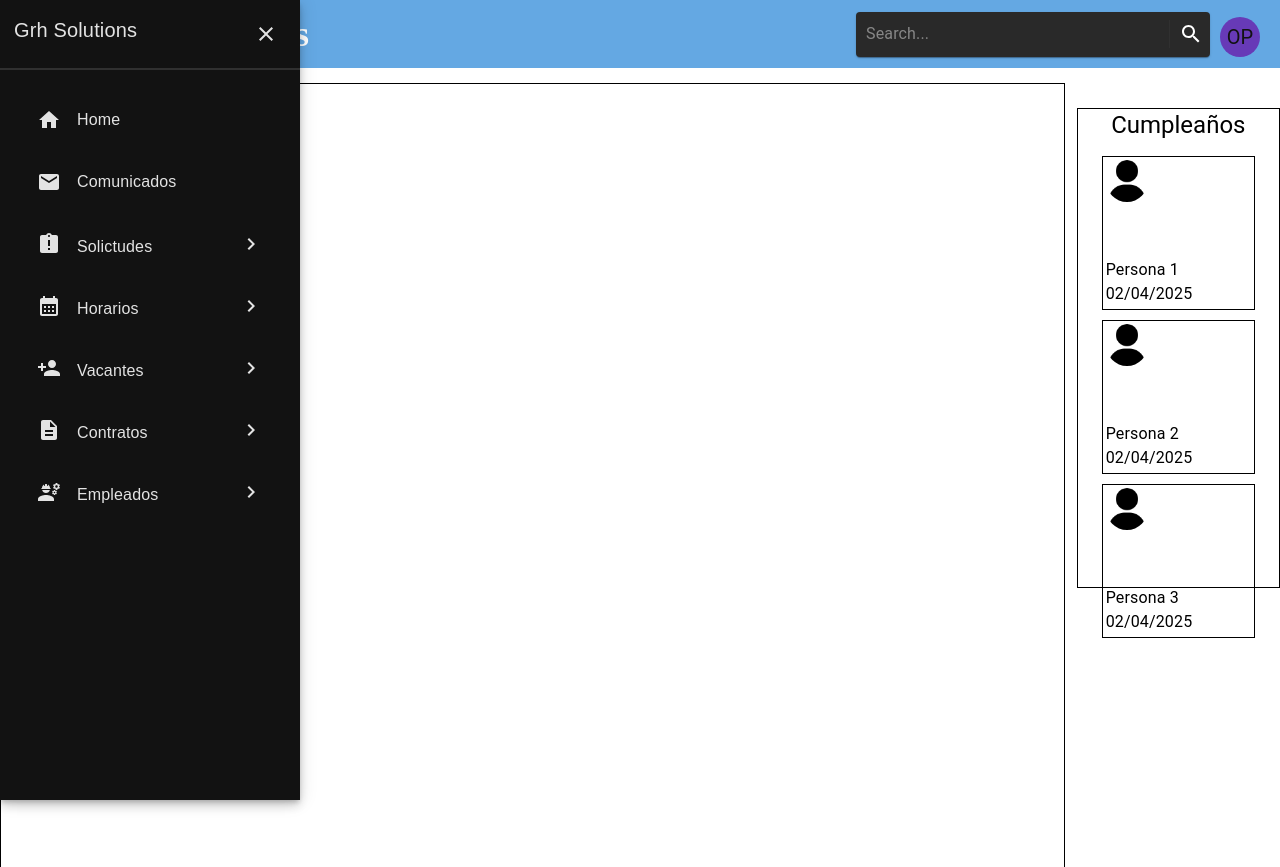
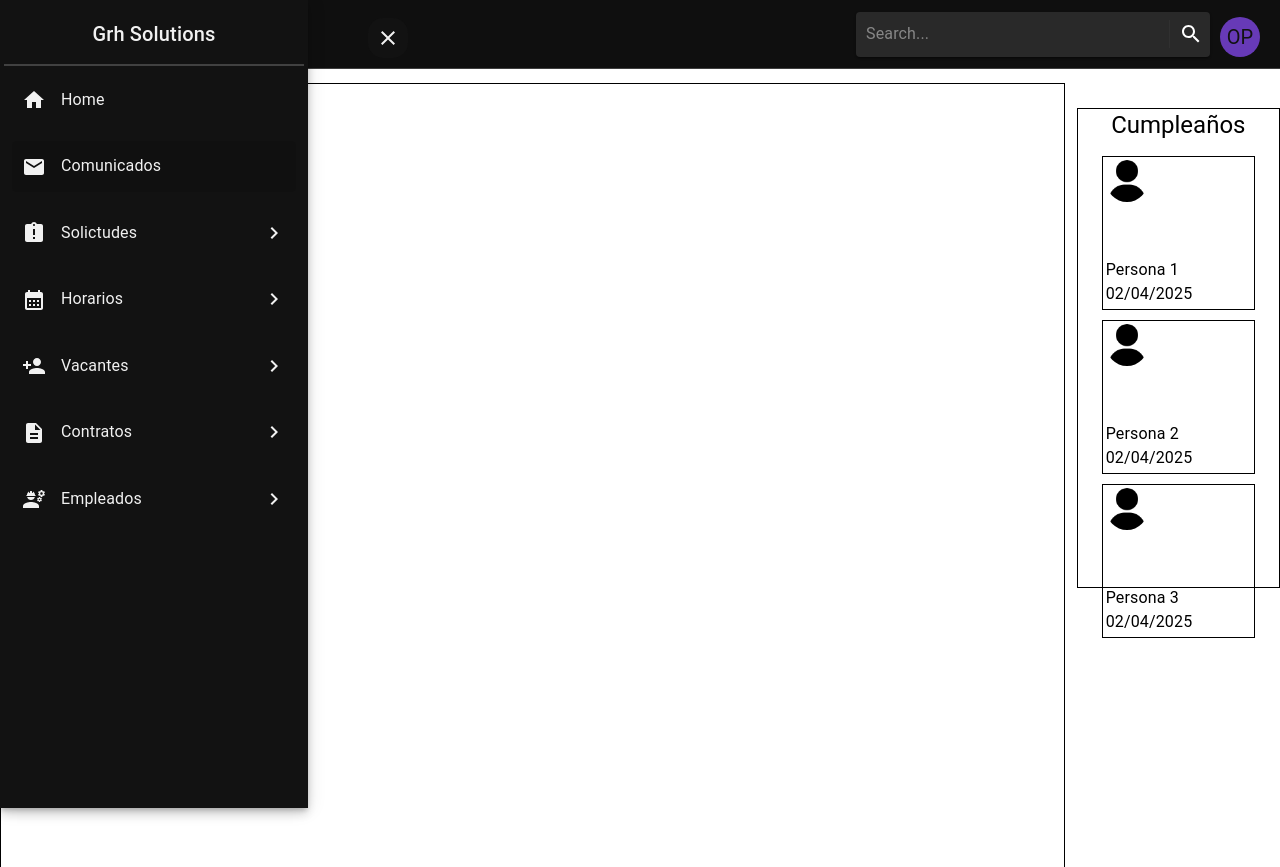
Before and after one commit to GRHsolutions/grh_solutions, a React (Vite) app in the folder Grh-Solutions/grh-solutions.client/: page /comunicados in a window 1280 px wide. Both pictures are taken after a click on the button 42 px from the left and 34 px from the top of the page. Built offline with nearby package versions, Linux system fonts and the light colour scheme.

Commit message:
uso de paleta de colores en navbar, y sidebar 😇 😧

```diff
--- a/Grh-Solutions/grh-solutions.client/src/generics/navBar/navBar.styles.tsx
+++ b/Grh-Solutions/grh-solutions.client/src/generics/navBar/navBar.styles.tsx
@@ -19,28 +19,30 @@ export const NavBarStyles = () => {
             alignItems: "center",
             justifyContent: "space-between",
             backgroundColor: theme.palette.primary.main, // Using the primary color from the theme
+            borderBottom: `1px solid ${theme.palette.primary.divider}`,
             padding: "10px",
             position: "fixed",
             top: 0,
             left: 0,
             width: "100%",
-            borderBottom: "#ffffff",
-            border: "10px",
-            zIndex: 500
+            zIndex: 500,
+            color: theme.palette.primary.contrastText
         },
         right: {
             display: "flex",
-            marginRight: "30px"
+            marginRight: "30px" ,
+            color: theme.palette.primary.contrastText
         },
         left: {
-            color: "white",
             fontSize: "1.5rem",
             display: "flex",
             alignItems: "center",
             gap: "2px",
+            color: theme.palette.primary.contrastText
         },
         brand: {
-            marginLeft: "1rem"
+            marginLeft: "1rem",
+            color: theme.palette.primary.contrastText
         },
         icon: {
             display: "flex",
--- a/Grh-Solutions/grh-solutions.client/src/generics/navBar/navBar.tsx
+++ b/Grh-Solutions/grh-solutions.client/src/generics/navBar/navBar.tsx
@@ -43,7 +43,7 @@ export const NavBar: React.FC = () => {
         <div style={Styles.left} >
           {/* <SideBar /> */}
           <SideBar2 />
-          <h2>GRH Solutions</h2>
+          <label>GRH Solutions</label>
         </div>
         <div style={Styles.right}>
           <div style={Styles.search}>
--- a/Grh-Solutions/grh-solutions.client/src/generics/sidebar2/renderedItems.tsx
+++ b/Grh-Solutions/grh-solutions.client/src/generics/sidebar2/renderedItems.tsx
@@ -52,7 +52,7 @@ export const useRenderedItems = (): Returnable => {
         icon: <AssignmentLateIcon />,
         subItems: [{
             visible: true,
-            to: '/',
+            to: '/solicitudes?type=pendientes',
             disabled: false,
             active: location.pathname === "/solicitudes?type=pendientes",
             label: 'Pendientes',
--- a/Grh-Solutions/grh-solutions.client/src/generics/sidebar2/sideBar.styles.tsx
+++ b/Grh-Solutions/grh-solutions.client/src/generics/sidebar2/sideBar.styles.tsx
@@ -1,12 +1,16 @@
-import { useTheme } from "@mui/material";
+import { SxProps, useTheme } from "@mui/material";
 
 export const useStyles = () => {
   const theme = useTheme();
 
   return {
     menuIcon: {
-      color: theme.palette.text.primary,
-    },
+      color: theme.palette.primary.contrastText,
+      transition: "background-color 0.3s ease",
+      "&:hover":{
+        backgroundColor:  theme.palette.secondary.main,
+      }
+    } as SxProps,
     sidebar: {
       backgroundColor: theme.palette.background.default,
       color: theme.palette.primary.contrastText,
@@ -19,89 +23,15 @@ export const useStyles = () => {
       left: "-280px",
       transition: "left 0.3s ease-in-out",
       zIndex: 200,
+      padding: 0.5,
       boxShadow: theme.shadows[6], // Sombra más pronunciada
-      "*": {
-        color: theme.palette.text.primary,
-        fontFamily: "sans-serif",
-      },
     },
-    closeButton: {
-      color: theme.palette.text.primary,
-    },
-    nav: {
-      flex: 1,
-      padding: "20px 0",
-      overflowY: "auto",
-    },
-    menuItem: {
-      padding: "14px 25px",
-      cursor: "pointer",
-      display: "flex",
-      alignItems: "center",
-      gap: "16px",
-      transition: "background-color 0.3s ease, transform 0.2s ease",
-      borderRadius: "6px", // Bordes más suaves
-      margin: "4px 12px", // Espaciado entre elementos
-      "&:hover": {
-        backgroundColor: theme.palette.action.active, // Cambio de color más sutil
-        transform: "translateX(8px)", // Movimiento más fluido
-        color: theme.palette.gray[1000]
-      },
-    },
-    active: {
-      color: theme.palette.primary.contrastText,
-      fontWeight: "bold",
-      "&:hover": {
-        backgroundColor: theme.palette.action.active,
-        color: theme.palette.text.primary
-      },
-    },
-    link: {
-      display: "flex",
-      gap: "16px",
-      padding: "14px 25px",
-      color: theme.palette.text.primary,
-      textDecoration: "none",
-      transition: "background-color 0.3s ease, transform 0.2s ease",
-      borderRadius: "6px", // Bordes más suaves
-      margin: "4px 12px",
-      "&:hover": {
-        backgroundColor: theme.palette.primary.light,
-        transform: "translateX(8px)",
-        color: theme.palette.text.primary
-      },
-    },
-    subMenu: {
-      listStyleType: "none",
-      padding: 0,
-      margin: "4px 20px", // Más separación visual
-      backgroundColor: theme.palette.gray[200], // Color gris más claro
-      borderLeft: `4px solid ${theme.palette.action.active}`, // Borde más grueso
-      borderRadius: "6px",
-    },
-    linkSubMenu: {
-      display: "block",
-      padding: "12px 40px",
-      textDecoration: "none",
-      transition: "background-color 0.3s ease",
-      "&:hover": {
-        backgroundColor: theme.palette.gray[300], // Cambio más sutil
-        color: theme.palette.text.primary
-      },
-    },
-    arrow: {
-      marginLeft: "auto",
-      transition: "transform 0.3s ease",
-    },
-    activateArrow: {
-      transform: "rotate(90deg)",
-    },
+    // pertenecientes al header junto al boton de cerrar
     header: {
       padding: "14px",
       display: 'flex',
-      textAlign: "start",
-      justifyContent: 'space-between',
-      borderBottom: `2px solid ${theme.palette.divider}`, // Borde más marcado
+      justifyContent: 'center',
+      textAlign: "center",
       backgroundColor: theme.palette.background.default,
       color: theme.palette.primary.contrastText,
       "*": {
@@ -109,5 +39,47 @@ export const useStyles = () => {
         fontSize: "1.6rem",
       },
     },
+    buttonCloseDiv: {
+      backgroundColor:  theme.palette.background.default,
+      position: 'absolute',
+      right: -100,
+      borderRadius: '15px',
+      "&:hover": {
+        //backgroundColor: theme.palette.primary.hover, // Cambio de color más sutil
+        //transform: "translateX(8px)", // Movimiento más fluido
+        color: theme.palette.gray[1000]
+      },
+    } as SxProps,
+    closeButton: {
+      color: theme.palette.primary.contrastText,
+    } as SxProps,
+    // ------------------------------------------------
+    // listados
+    render: {
+      display: 'flex',
+      flexDirection: 'column',
+      gap: '15px',
+      padding: 1,
+      borderTop: `2px solid ${theme.palette.primary.divider}`, // Borde más marcado
+      overflowY: 'auto',
+      // Para navegadores Webkit (Chrome, Safari, Edge)
+      '&::-webkit-scrollbar': {
+        display: 'none',
+      },
+
+      // Para Firefox
+      scrollbarWidth: 'none',
+
+      // Para IE y Edge Legacy
+      '-ms-overflow-style': 'none',
+    } as SxProps,
+    // flecha para indicar que el submenu esta abierto
+    arrow: {
+      transition: "transform 0.3s ease",
+    },
+    activateArrow: {
+      transform: "rotate(90deg)",
+    },
+
   };
 };
--- a/Grh-Solutions/grh-solutions.client/src/generics/sidebar2/sideBar.tsx
+++ b/Grh-Solutions/grh-solutions.client/src/generics/sidebar2/sideBar.tsx
@@ -1,6 +1,6 @@
 import React from "react";
-import { Link, useLocation } from "react-router-dom";
-import { Backdrop, Box, Button, IconButton, Typography } from "@mui/material";
+import { useLocation, useNavigate } from "react-router-dom";
+import { Backdrop, Box, Button, IconButton, Typography, useTheme } from "@mui/material";
 import CloseIcon from "@mui/icons-material/Close";
 import MenuIcon from "@mui/icons-material/Menu";
 import KeyboardArrowRightIcon from "@mui/icons-material/KeyboardArrowRight";
@@ -13,6 +13,8 @@ export const SideBar2: React.FC = () => {
   const [openSubmenus, setOpenSubmenus] = React.useState<{ [key: string]: boolean }>({});
   const { items } = useRenderedItems();
   const location = useLocation();
+  const navigate = useNavigate();
+  const theme = useTheme();
 
   React.useEffect(() => {
     const activeItem = items.find((item) => item.active);
@@ -21,8 +23,11 @@ export const SideBar2: React.FC = () => {
     }
   }, [items, location.pathname]);
 
-  const toggleSubmenu = (to: string) => {
+  const toggleSubmenu = (to: string, navigates: boolean) => {
     setOpenSubmenus((prev) => ({ ...prev, [to]: !prev[to] }));
+    if(navigates){
+      handleItemClick();
+    }
   };
 
   const handleItemClick = () => {
@@ -31,8 +36,8 @@ export const SideBar2: React.FC = () => {
 
   return (
     <>
-      <Button variant="text" onClick={() => setCollapse(!collapse)}>
-        <MenuIcon fontSize="large" sx={styles.menuIcon} />
+      <Button sx={styles.menuIcon} variant="text" onClick={() => setCollapse(!collapse)}>
+        <MenuIcon fontSize="large"  />
       </Button>
 
       <Backdrop
@@ -50,68 +55,95 @@ export const SideBar2: React.FC = () => {
           }}
           onClick={(e) => e.stopPropagation()}
         >
-
-
           <Box sx={styles.header}>
             <Typography variant="h6">Grh Solutions</Typography>
+            <Box sx={styles.buttonCloseDiv}>
               <IconButton sx={styles.closeButton} onClick={() => setCollapse(false)}>
                 <CloseIcon />
               </IconButton>
             </Box>
+          </Box>
 
-          <Box sx={styles.nav}>
+          <Box sx={styles.render}>
             {items.map((item) =>
               item.visible ? (
                 <Box key={item.to}>
-                  {item.subItems && item.subItems.length > 0 ? (
-                    <Box
-                      onClick={() => toggleSubmenu(item.to)}
+                  <Button
+                    onClick={() => {
+                      item.subItems ?( toggleSubmenu(item.to, false)) : (navigate(item.to), handleItemClick())
+                    }}
+                    disabled={item.disabled}
                     sx={{
-                        ...styles.menuItem,
-                        ...(item.active && styles.active),
+                      display: "flex",
+                      justifyContent: "space-between",
+                      alignItems: 'center',
+                      width: "100%",
+                      textTransform: "none",
+                      padding: "10px",
+                      backgroundColor: item.active ? "rgba(0, 0, 0, 0.1)" : "transparent",
+                      color: item.disabled ? "gray" : "inherit",
+                      "&:hover":{
+                        backgroundColor:  theme.palette.secondary.main,
+                      }
                     }}
                   >
-                      <Box>{item.icon}</Box>
-                      <Typography>{item.label}</Typography>
                     <Box
                       sx={{
-                          ...styles.arrow,
-                          ...(openSubmenus[item.to] && styles.activateArrow),
+                          display: "flex",
+                          alignItems: "center",
+                          justifyContent: 'start',
+                          gap: '15px'
                         }}
                       >
-                        <KeyboardArrowRightIcon />
-                      </Box>
-                    </Box>
-                  ) : (
                       <Box
-                      component={Link}
-                      to={item.to}
-                      sx={{
-                        ...styles.link,
-                        ...(item.active && styles.active),
-                      }}
-                      onClick={handleItemClick}
-                    >
-                      <Box>{item.icon}</Box>
+                        position={'relative'}
+                        top={'4px'}
+                      >{item.icon}</Box>
                       <Typography>{item.label}</Typography>
                     </Box>
+                    {item.subItems && (
+                      <KeyboardArrowRightIcon
+                        sx={{
+                          ...styles.arrow,
+                          ...(openSubmenus[item.to] ? styles.activateArrow : {}),
+                        }}
+                      />
                     )}
-
+                  </Button>
                   {item.subItems && openSubmenus[item.to] && (
-                    <Box sx={styles.subMenu}>
+                    <Box sx={{
+                        paddingLeft: "20px",
+                        mt: '15px',
+                        gap: '15px',
+                        display: 'flex',
+                        flexDirection: 'column'
+                      }}
+                    >
                       {item.subItems.map((subItem) => (
-                        <Box
+                        subItem.visible ? (
+                          <Button
                             key={subItem.to}
-                          component={Link}
-                          to={subItem.to}
+                            onClick={()=>{
+                              navigate(subItem.to);
+                              handleItemClick();
+                            }}
+                            disabled={subItem.disabled}
                             sx={{
-                            ...styles.linkSubMenu,
-                            ...(subItem.active && styles.active),
+                              display: "flex",
+                              justifyContent: "flex-start",
+                              alignItems: 'center',
+                              width: "100%",
+                              textTransform: "none",
+                              padding: "8px",
+                              color: subItem.disabled ? "gray" : "inherit",
+                              "&:hover":{
+                                backgroundColor:  theme.palette.secondary.main,
+                              }
                             }}
-                          onClick={handleItemClick}
                           >
                             <Typography>{subItem.label}</Typography>
-                        </Box>
+                          </Button>
+                        ) : null
                       ))}
                     </Box>
                   )}
@@ -119,6 +151,7 @@ export const SideBar2: React.FC = () => {
               ) : null
             )}
           </Box>
+
         </Box>
       </Backdrop>
     </>
--- a/Grh-Solutions/grh-solutions.client/src/index.css
+++ b/Grh-Solutions/grh-solutions.client/src/index.css
@@ -1,5 +1,5 @@
 *{
-    font-family: Arial, Helvetica, sans-serif;
+    font-family: "Roboto", "Helvetica", "Arial", sans-serif;;
     flex: 1;
 }
 body{
--- a/Grh-Solutions/grh-solutions.client/src/theme/theme.ts
+++ b/Grh-Solutions/grh-solutions.client/src/theme/theme.ts
@@ -4,10 +4,12 @@ import { createTheme } from "@mui/material/styles";
 declare module "@mui/material/styles" {
   interface PaletteColor {
     hover?: string;
+    divider?: string;
   }
 
   interface SimplePaletteColorOptions {
     hover?: string;
+    divider?: string;
   }
 
   interface Palette {
@@ -45,65 +47,66 @@ declare module "@mui/material/styles" {
   }
 }
 
-// 🎨 Definir temas mejorados con colores más accesibles y contrastados
 const lightTheme = createTheme({
   palette: {
     mode: "light",
     primary: {
-      main: "#0066CC", // Azul más vibrante
-      contrastText: "#FFFFFF",
-      dark: "#004C99",
-      light: "#3388FF",
-      hover: "#004C99",
+      main: "#fff", // Azul más vibrante y accesible
+      contrastText: "#0f0f0f",
+      dark: "#0056b3",
+      light: "#66B2FF",
+      hover: "#0056b3",
+      divider: "rgba(0, 0, 0, 0.1)",
     },
     secondary: {
-      main: "#FF6B6B", // Rojo coral más distintivo
+      main: "rgba(0, 0, 0, 0.25)", // Rojo más llamativo y definido
       contrastText: "#FFFFFF",
-      dark: "#CC5555",
-      light: "#FF8C8C",
-      hover: "#CC5555",
+      dark: "#CC0000",
+      light: "#FF8080",
+      hover: "#CC0000",
+      divider: "rgba(255, 255, 255, 0.3)",
     },
     background: {
-      default: "#F4F5F7", // Suave para mejor lectura
-      paper: "#FFFFFF",
+      default: "#FFFFFF", // Fondo principal blanco
+      paper: "#FAFAFA", // Ligeramente gris para diferenciar secciones
     },
     text: {
-      primary: "#202124", // Negro suave
-      secondary: "#5F6368", // Gris mejor contrastado
-      dark: "#FFFFFF"
+      primary: "#212121", // Negro suave
+      secondary: "#5F6368", // Gris oscuro
+      dark: "#FFFFFF",
     },
     success: {
-      main: "#2DCE89", // Verde más limpio
+      main: "#28A745", // Verde accesible
       contrastText: "#FFFFFF",
-      hover: "#249C6B",
+      hover: "#1E7E34",
     },
     error: {
-      main: "#F56565", // Rojo más llamativo
+      main: "#DC3545", // Rojo definido
       contrastText: "#FFFFFF",
-      hover: "#C53030",
+      hover: "#B02A37",
     },
     warning: {
-      main: "#FF9F43", // Naranja más equilibrado
-      contrastText: "#FFFFFF",
-      hover: "#D67C2C",
+      main: "#FFC107", // Amarillo equilibrado
+      contrastText: "#000000",
+      hover: "#D39E00",
     },
     info: {
       main: "#17A2B8",
       contrastText: "#FFFFFF",
       hover: "#117A8B",
     },
-    divider: "#DADCE0",
+    divider: "#E0E0E0",
     gray: {
-      100: "#F8F9FA",
-      200: "#EDEDED",
-      300: "#DDDDDD",
-      400: "#CCCCCC",
-      500: "#999999",
-      600: "#777777",
-      700: "#555555",
-      800: "#333333",
-      900: "#1A1A1A",
-      1000: '#000000'
+      100: "#F9F9F9",
+      200: "#F2F2F2",
+      300: "#EAEAEA",
+      400: "#DDDDDD",
+      500: "#BDBDBD",
+      600: "#9E9E9E",
+      700: "#757575",
+      800: "#616161",
+      900: "#424242",
+      1000: "#212121",
     },
   },
 });
@@ -112,18 +115,20 @@ const darkTheme = createTheme({
   palette: {
     mode: "dark",
     primary: {
-      main: "#64A8E3", // Azul más moderno y vibrante
-      contrastText: "#FFFFFF",
-      dark: "#3F7BB5",
-      light: "#8FC5F7",
-      hover: "#3F7BB5",
+      main: "#0f0f0f", // Oscuro fuerte
+      contrastText: "#f1f1f1", // color del contraste, osea el blanco
+      dark: "#004C99",
+      light: "#3388FF",
+      hover: "#282828", // un oscuro que funciona para el hover
+      divider: "rgba(255, 255, 255, 0.2)"
     },
     secondary: {
-      main: "#FF7E67", // Coral más armonioso
-      contrastText: "#FFFFFF",
-      dark: "#D65D4F",
-      light: "#FFA490",
-      hover: "#D65D4F",
+      main: "#212121", // Oscuro mas tenue
+      contrastText: "#f1f1f1", // color del contraste , osea el blanco
+      dark: "#CC5555",
+      light: "#FF8C8C",
+      hover: "#CC5555",
+      divider: "rgba(255, 255, 255, 0.2)"
     },
     background: {
       default: "#121212",
```
Lines whose indentation alone changed are shown as unchanged.
